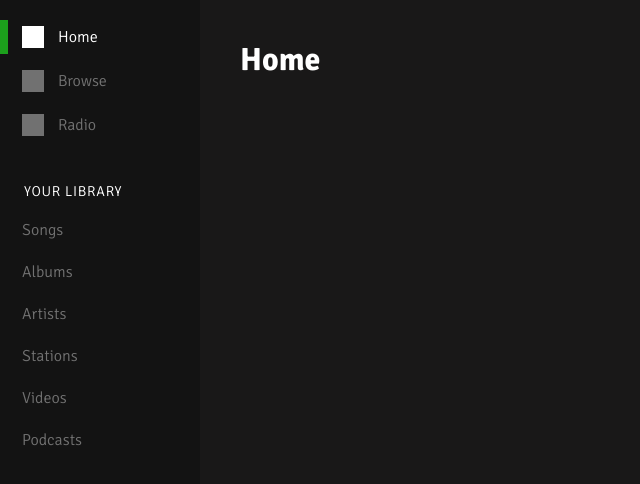
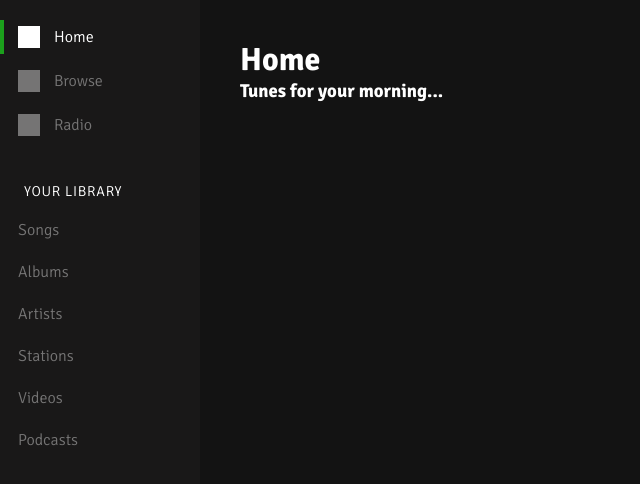
Before and after one commit to handcode-stuart/spotify-clone, a React (Create React App) app: page / in a window 1280 px wide. Shown: the top 484 px of the page, without its empty margins (0-640 px from the left). Built offline with nearby package versions, Linux system fonts and the light colour scheme.

Commit message:
Added loading component

```diff
--- a/package.json
+++ b/package.json
@@ -4,6 +4,7 @@
   "private": true,
   "dependencies": {
     "node-sass": "^4.11.0",
+    "prop-types": "^15.7.2",
     "react": "^16.8.6",
     "react-dom": "^16.8.6",
     "react-router-dom": "^5.0.0",
--- /dev/null
+++ b/src/components/Loading/Loading.jsx
@@ -0,0 +1,24 @@
+import React, { Component } from "react";
+import PropTypes from "prop-types";
+
+import "./Loading.scss";
+
+class Loading extends Component {
+    constructor(props) {
+        super(props);
+
+        this.state = {
+            text: props.text ? props.text : "Loading...",
+        };
+    }
+
+    render() {
+        return <div className='loading'>{this.state.text}</div>;
+    }
+}
+
+Loading.propTypes = {
+    text: PropTypes.string,
+};
+
+export default Loading;
--- /dev/null
+++ b/src/components/Loading/Loading.scss
@@ -0,0 +1,10 @@
+@import "../../index.scss";
+
+.loading {
+    width: 100%;
+    height: 100%;
+    display: flex;
+    justify-content: center;
+    align-items: center;
+    font-size: 1.6em;
+}
--- a/src/components/Sidebar/Library.jsx
+++ b/src/components/Sidebar/Library.jsx
@@ -3,8 +3,8 @@ import { NavLink } from "react-router-dom";
 
 const Library = () => {
     return (
-        <div class='sidebar__collection'>
-            <h4 class='sidebar__collection-title'>Your Library</h4>
+        <div className='sidebar__collection'>
+            <h4 className='sidebar__collection-title'>Your Library</h4>
             <ul>
                 <li>
                     <NavLink activeClassName='active' to='/library/songs'>
--- a/src/components/Sidebar/MainNav.jsx
+++ b/src/components/Sidebar/MainNav.jsx
@@ -3,8 +3,8 @@ import { NavLink } from "react-router-dom";
 
 const MainNav = () => {
     return (
-        <div class='sidebar__collection'>
-            <ul class='sidebar__main-nav'>
+        <div className='sidebar__collection'>
+            <ul className='sidebar__main-nav'>
                 <li>
                     <NavLink exact activeClassName='active' to='/'>
                         <span> </span>Home
--- a/src/components/Sidebar/Sidebar.scss
+++ b/src/components/Sidebar/Sidebar.scss
@@ -20,7 +20,7 @@
             font-weight: 300;
             justify-content: flex-start;
             align-items: center;
-            border-left: 8px solid $color-grey-dark;
+            border-left: 4px solid $color-grey-dark;
 
             &.active,
             &:hover,
--- a/src/index.scss
+++ b/src/index.scss
@@ -1,4 +1,4 @@
-$color-black: #191818;
+$color-black: #131313;
 $color-white: #fff;
 $color-green: #1ca01c;
-$color-grey-dark: #131313;
+$color-grey-dark: #191818;
--- a/src/pages/Browse.jsx
+++ b/src/pages/Browse.jsx
@@ -1,5 +1,4 @@
 import React from "react";
-import Sidebar from "../components/Sidebar/Sidebar";
 
 const Browse = () => {
     return (
--- a/src/pages/Home.jsx
+++ b/src/pages/Home.jsx
@@ -1,12 +1,33 @@
-import React from "react";
-import Sidebar from "../components/Sidebar/Sidebar";
+import React, { Component } from "react";
+import Loading from "../components/Loading/Loading";
 
-const Home = () => {
-    return (
-        <div className='content'>
-            <h1>Home</h1>
-        </div>
-    );
-};
+class Home extends Component {
+    constructor(props) {
+        super(props);
+
+        this.state = {
+            loading: true,
+        };
+    }
+    componentDidMount() {
+        setTimeout(() => {
+            this.setState({ loading: false });
+        }, 1000);
+    }
+    render() {
+        return (
+            <div className='content'>
+                {!this.state.loading ? (
+                    <div>
+                        <h1>Home</h1>
+                        <h3>Tunes for your morning...</h3>
+                    </div>
+                ) : (
+                    <Loading />
+                )}
+            </div>
+        );
+    }
+}
 
 export default Home;
--- a/src/pages/NotFound.jsx
+++ b/src/pages/NotFound.jsx
@@ -1,5 +1,4 @@
 import React from "react";
-import Sidebar from "../components/Sidebar/Sidebar";
 
 const NotFound = () => {
     return (
--- a/src/pages/Radio.jsx
+++ b/src/pages/Radio.jsx
@@ -1,5 +1,4 @@
 import React from "react";
-import Sidebar from "../components/Sidebar/Sidebar";
 
 const Radio = () => {
     return (
```
Also changed, not shown: 1 other file (tests, documents, lock files or other folders).
